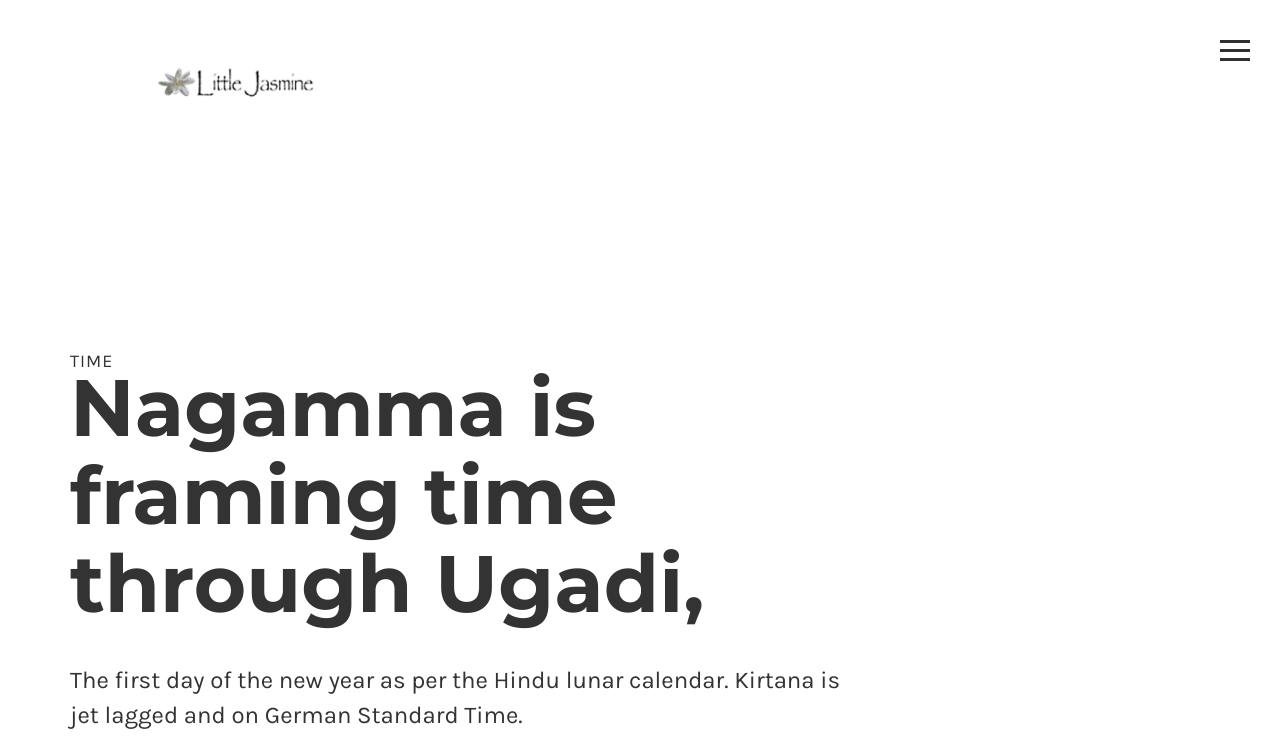
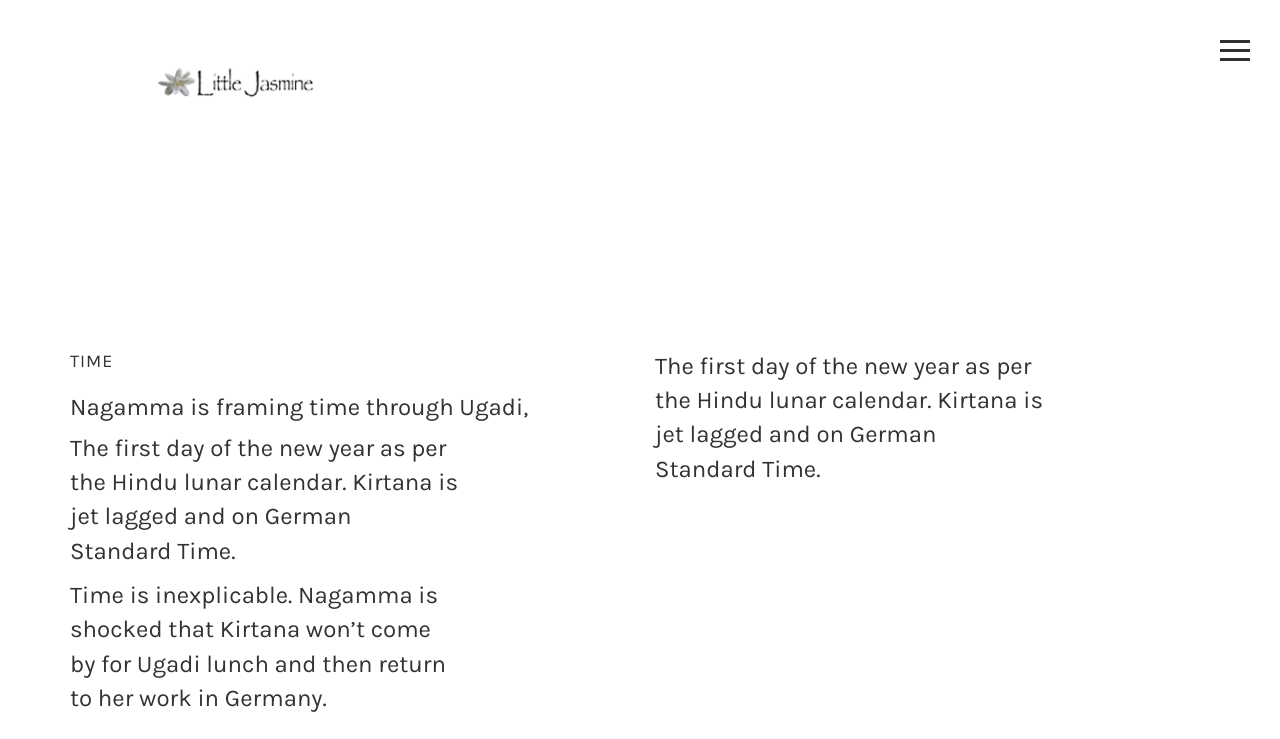
Before and after one commit to SyedShariquehusain/Nagamma, a plain HTML site: page project-1.html in a window 1280 px wide. Shown: the top 739 px of the page. Drawn offline with Linux system fonts and the light colour scheme.

Commit message:
project 1

```diff
--- a/project-1.html
+++ b/project-1.html
@@ -100,10 +100,11 @@
 
   <div class="project-intro">
     <div class="container">
-
-      <p class="sub-text">Time</p>
-      <h1>Nagamma is framing time through Ugadi,
-        </h1>
+      <div class="row">
+        <div class="col-lg-6">
+          <p class="sub-text">Time</p>
+      <h3>Nagamma is framing time through Ugadi,
+        </h3>
 
 
 
@@ -111,6 +112,18 @@
       <p class="description">
         Time is inexplicable. Nagamma is shocked that Kirtana won’t come by for Ugadi lunch and then return to her work in Germany.
       </p>
+        </div>
+        <div class="col-lg-6">
+
+
+
+
+      <p class="description">The first day of the new year as per the Hindu lunar calendar. Kirtana is jet lagged and on German Standard Time.</p>
+
+        </div>
+      </div>
+
+
 
     </div> <!-- /.container -->
   </div> <!-- /.project-intro -->
```
